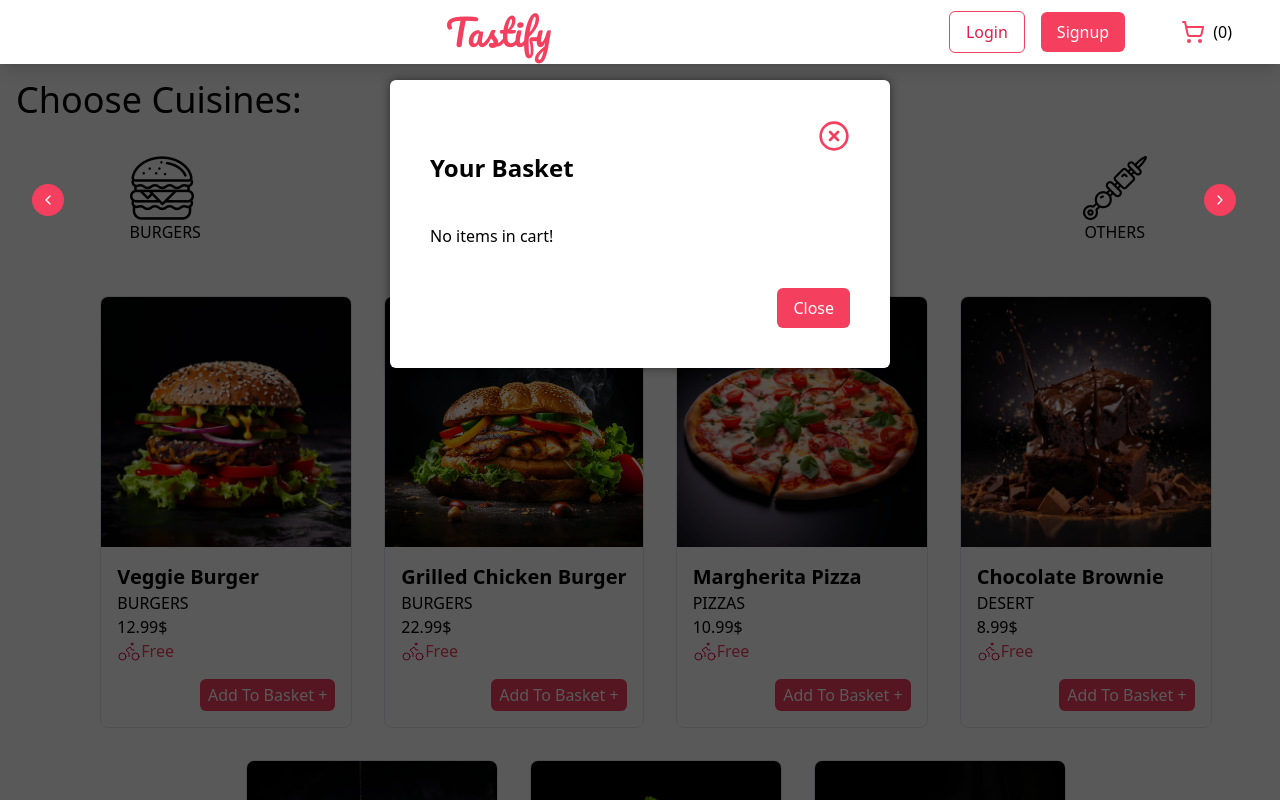
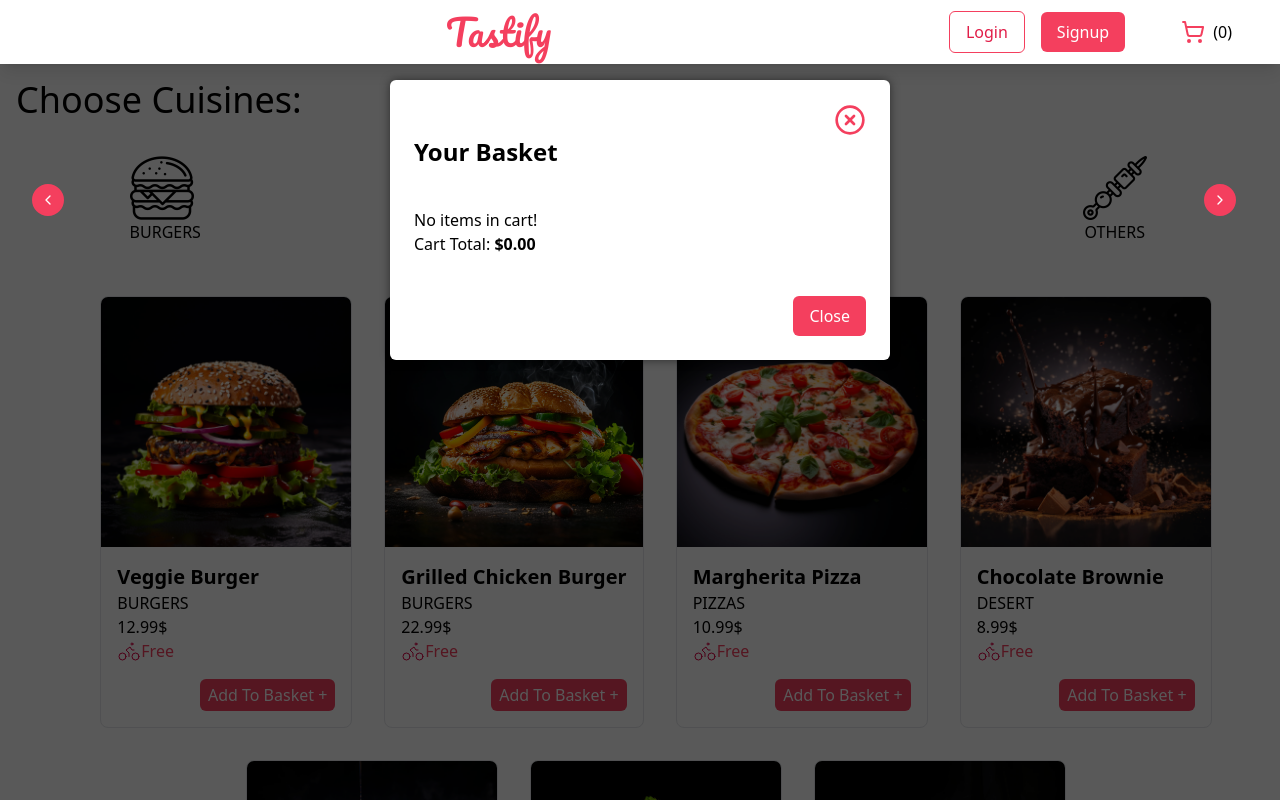
Before and after one commit to naji-alhusami/Tastify-App, a React (Vite) app: page /cuisines in a window 1280 px wide. Both pictures are taken after a click on the element "(0)". Shown: the top 800 px of the page. Built offline with nearby package versions, Linux system fonts and the light colour scheme.

Commit message:
finished redux part

```diff
--- a/src/components/Basket/Basket.tsx
+++ b/src/components/Basket/Basket.tsx
@@ -17,7 +17,7 @@ export default function Basket({ onClose, openBasket }: CartProps) {
       <div className="fixed top-0 left-0 w-full h-full bg-black bg-opacity-50" />
       <dialog
         id="basket-modal"
-        className="z-50 p-10 fixed w-[300px] sm:w-[400px] md:w-[500px] bg-white rounded-lg shadow-md"
+        className="z-50 p-6 fixed w-[300px] sm:w-[400px] md:w-[500px] bg-white rounded-lg shadow-md"
         open
       >
         <div className="flex flex-col">
--- a/src/components/Basket/BasketItems.tsx
+++ b/src/components/Basket/BasketItems.tsx
@@ -1,33 +1,59 @@
+import {
+  addToBasket,
+  removeFromBasket,
+  type BasketItem,
+} from "../../store/redux/basket-slice";
+import { useBasketDispatch, useBasketSelector } from "../../store/redux/hooks";
+
 export default function BasketItems() {
+  const basketItems = useBasketSelector((state) => state.basket.items);
+  const dispatch = useBasketDispatch();
+
+  const totalPrice = basketItems.reduce(
+    (val, item) => val + item.price * item.quantity,
+    0
+  );
+  const formattedTotalPrice = totalPrice.toFixed(2);
+
+  function handleAddToBasket(item: BasketItem) {
+    dispatch(addToBasket(item));
+  }
+
+  function handleRemoveFromBasket(id: string) {
+    dispatch(removeFromBasket(id));
+  }
+
   return (
-    <div id="cart " className="pb-10">
-      <p>No items in cart!</p>
+    <div id="cart" className="pb-10">
+      {basketItems.length === 0 && <p>No items in cart!</p>}
 
-      {/* <ul id="cart-items">
-            {cartItems.map((item) => {
+      {basketItems.length > 0 && (
+        <ul id="cart-items">
+          {basketItems.map((item) => {
             const formattedPrice = `$${item.price.toFixed(2)}`;
 
             return (
-                <li key={item.id}>
+              <li key={item.id} className="flex flex-row justify-between items-center bg-gray-200 my-4 rounded-md px-2">
                 <div>
-                    <span>{item.title}</span>
+                  <span>{item.name}</span>
                   <span> ({formattedPrice})</span>
                 </div>
-                  <div className="cart-item-actions">
-                    <button onClick={() => handleRemoveFromCart(item.id)}>
+                <div>
+                  <button onClick={() => handleRemoveFromBasket(item.id)}>
                     -
                   </button>
                   <span>{item.quantity}</span>
-                    <button onClick={() => handleAddToCart(item)}>+</button>
+                  <button onClick={() => handleAddToBasket(item)}>+</button>
                 </div>
               </li>
             );
           })}
-          </ul> */}
+        </ul>
+      )}
 
-      {/* <p id="cart-total-price">
-          Cart Total: <strong>{formattedTotalPrice}</strong>
-        </p> */}
+      <div id="flex flex-row justify-end items-center">
+        Cart Total: <strong>${formattedTotalPrice}</strong>
+      </div>
     </div>
   );
 }
--- a/src/components/Navbar/Navbar.tsx
+++ b/src/components/Navbar/Navbar.tsx
@@ -4,9 +4,13 @@ import { CircleUserRound, ShoppingCart, MapPin } from "lucide-react";
 import StateContext from "../../store/context/state-context";
 import { useNavigate, useSearchParams } from "react-router-dom";
 import Basket from "../Basket/Basket";
+import { useBasketSelector } from "../../store/redux/hooks";
 
 const Navbar = () => {
   const [basketIsVisible, setBasketIsVisible] = useState<boolean>(false);
+  const basketQuantity = useBasketSelector((state) =>
+    state.basket.items.reduce((val, item) => val + item.quantity, 0)
+  );
 
   function handleOpenBasketClick() {
     setBasketIsVisible(true);
@@ -78,8 +82,8 @@ const Navbar = () => {
               onClick={handleOpenBasketClick}
               className="m-1 p-3 flex flex-row justify-center items-center hover:bg-rose-100 hover:rounded-full hover:p-3  cursor-pointer"
             >
-              <ShoppingCart className="text-rose-500 h-6 w-6 mr-2" />
-              (0)
+              <ShoppingCart className="text-rose-500 h-6 w-6 mr-2" />(
+              {basketQuantity})
             </div>
           </div>
         </header>
--- a/src/store/redux/basket-slice.ts
+++ b/src/store/redux/basket-slice.ts
@@ -1,6 +1,6 @@
 import { createSlice, type PayloadAction } from "@reduxjs/toolkit";
 
-type BasketItem = {
+export type BasketItem = {
   id: string;
   name: string;
   price: number;
@@ -16,7 +16,7 @@ const initialState: BasketState = {
 };
 
 export const basketSlice = createSlice({
-  name: "basktet",
+  name: "basket",
   initialState,
   reducers: {
     addToBasket(
```
Lines whose indentation alone changed are shown as unchanged.
